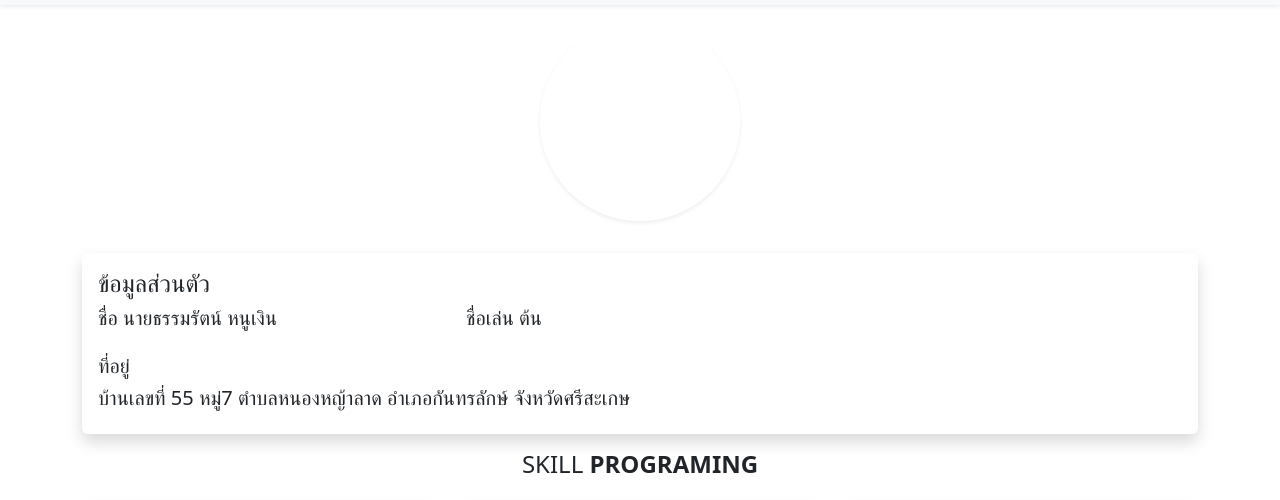
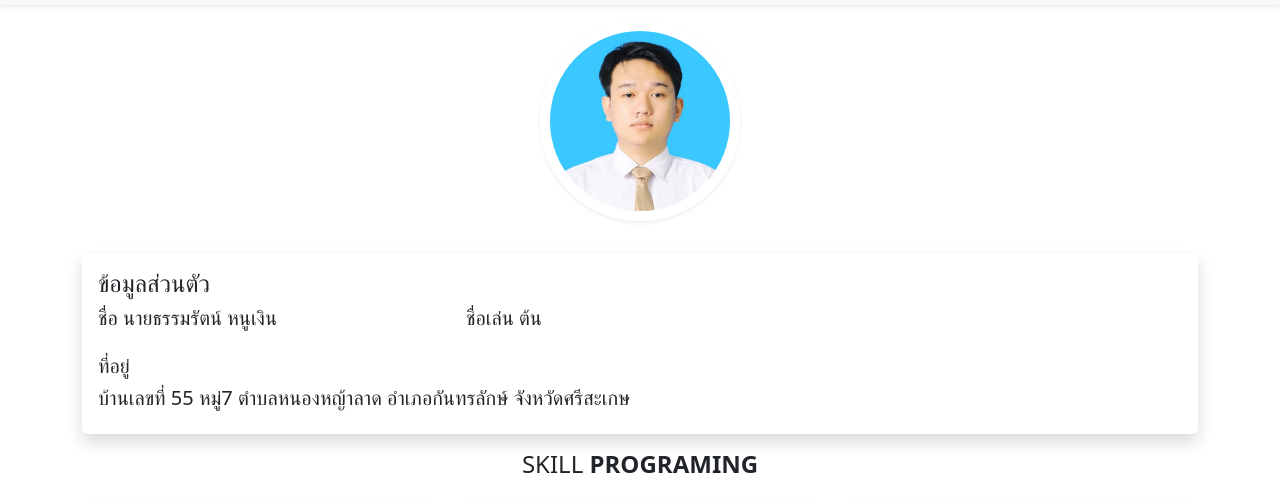
Before and after one commit to tOnzm/ProfileNew2023, a plain HTML site: page index.html in a window 1280 px wide. Shown: the part 51-551 px from the top of the page. Drawn offline with nearby package versions, Linux system fonts and the light colour scheme; the site is published under a folder, as on GitHub Pages, so addresses that start at the root find nothing.

Commit message:
edit url

```diff
--- a/css/style.css
+++ b/css/style.css
@@ -1,7 +1,7 @@
 .card-profile{
 
     border-radius: 50%;
-    background-image: url("/image/profile.jpg");
+    background-image: url("../image/profile.jpg");
     background-position: top;
     background-size: cover;
     height: 200px;
```
